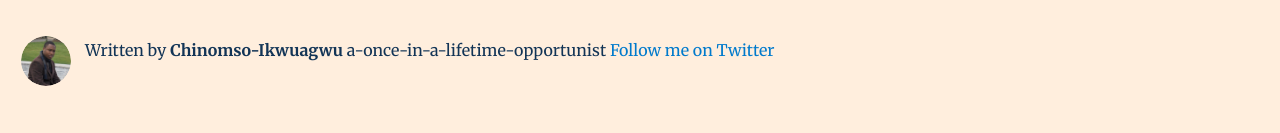
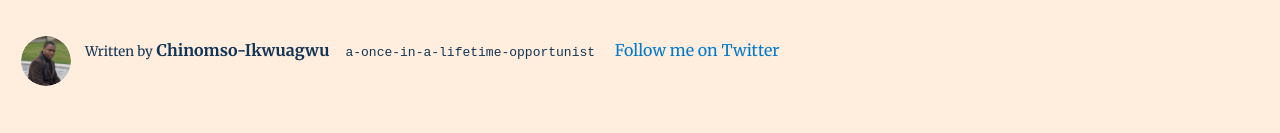
Before and after one commit to poshjosh/automate-jamstack, a Gatsby site in the folder sites/default-site/: page / in a window 1280 px wide. Shown: the part 188-321 px from the top of the page. Built offline with nearby package versions, Linux system fonts and the light colour scheme; Gatsby itself is replaced by a stand-in of ours; some packages are replaced by stand-ins of ours.

Commit message:
Improve visuals

```diff
--- a/sites/default-site/src/components/bio.js
+++ b/sites/default-site/src/components/bio.js
@@ -57,7 +57,7 @@ const Bio = () => {
         }}
       />
       <p>
-        Written by <strong>{author.name}</strong> {author.summary}
+        <small>Written by</small> <strong>{author.name}</strong>&emsp;<tt>{author.summary}</tt>&emsp;
         {` `}
         <a href={`https://twitter.com/${social.twitter}`}>
           Follow me on Twitter
```
